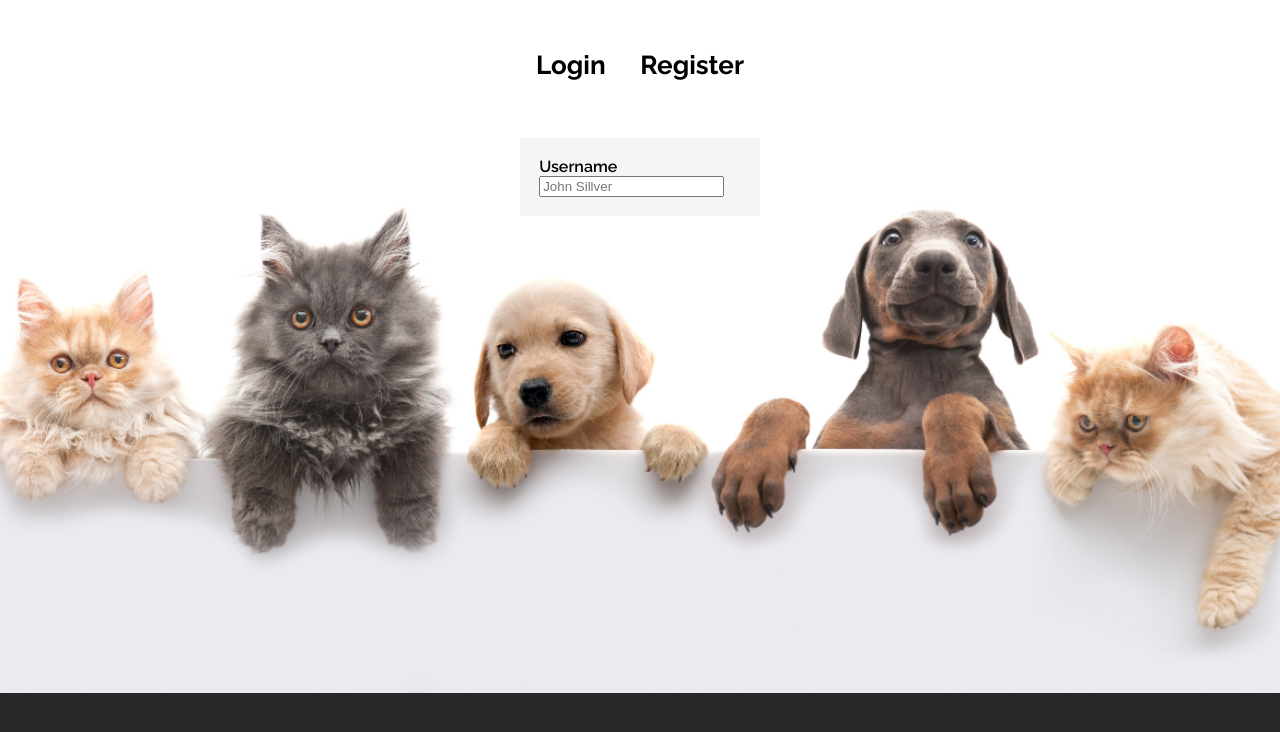
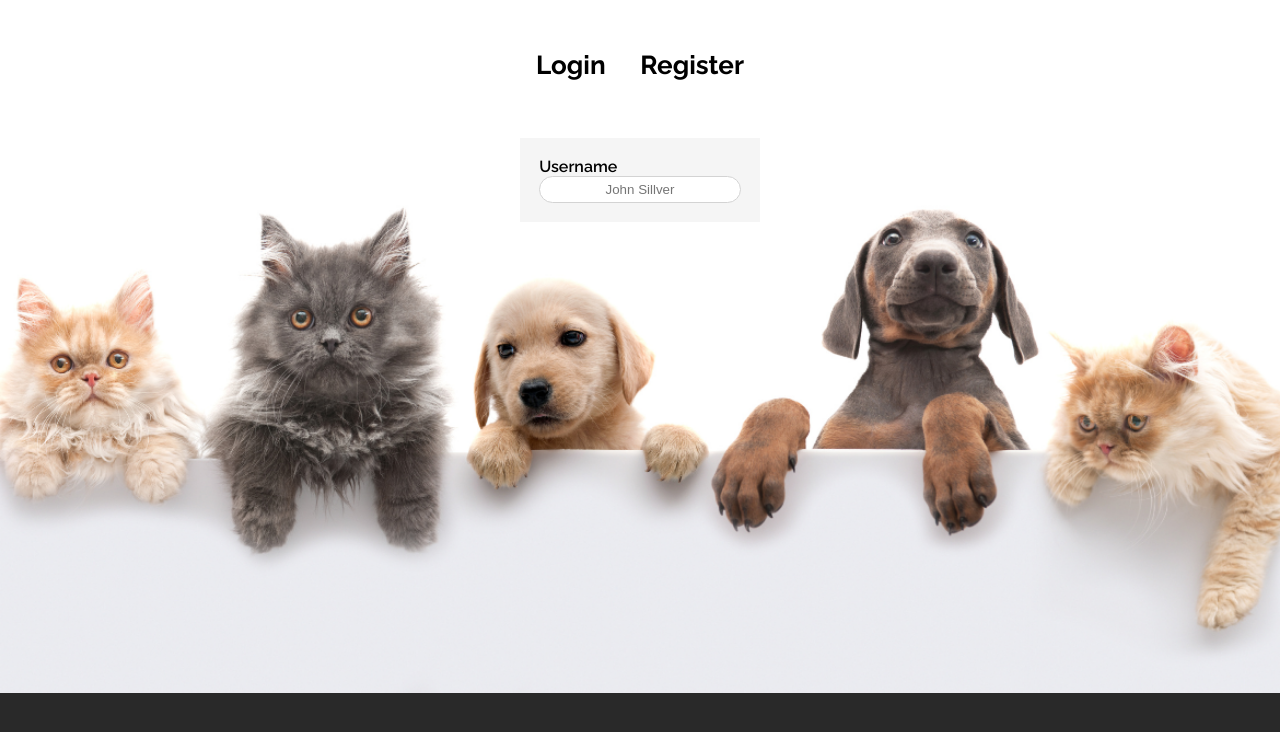
Before and after one commit to ConnectingPets/PetsMatch, a React (Vite) app in the folder client-app/: page /login-register in a window 1280 px wide. Shown: the top 732 px of the page. Built offline with nearby package versions, Linux system fonts and the light colour scheme.

Commit message:
CInput style fixed

```diff
--- a/client-app/src/components/Login/Login.tsx
+++ b/client-app/src/components/Login/Login.tsx
@@ -1,7 +1,7 @@
 import React from 'react';
-import './Login.scss';
 import { CLabel } from '../common/CLabel/CLabel';
 import { CInput } from '../common/CInput/CInput';
+import './Login.scss';
 
 interface LoginProps { };
 
--- a/client-app/src/components/common/CInput/CInput.scss
+++ b/client-app/src/components/common/CInput/CInput.scss
@@ -0,0 +1,18 @@
+@use '../../../global-styles/' as gs;
+
+.form__input {
+    width: 100%;
+    border-radius: 1.5rem;
+    padding: 0.3rem;
+    border: 1px solid lightgrey;
+    text-align: center;
+
+    &:focus{
+        background: gs.$light-gradient-second-transparent;
+        border: 1px solid gs.$light-buttom-color;
+    }
+
+    &::placeholder{
+        text-align: center;
+    }
+}
--- a/client-app/src/global-styles/_colors.scss
+++ b/client-app/src/global-styles/_colors.scss
@@ -5,6 +5,7 @@ $light-background-color: #F5F5F5;
 $light-buttom-color:#AE004D;
 $light-gradient-first:#FD2973;
 $light-gradient-second: #FF5A39;
+$light-gradient-second-transparent: #ff5a396e;
 $light-lightgray:#F1F3F4;
 $light-blue:#0F87FF;
 
```
